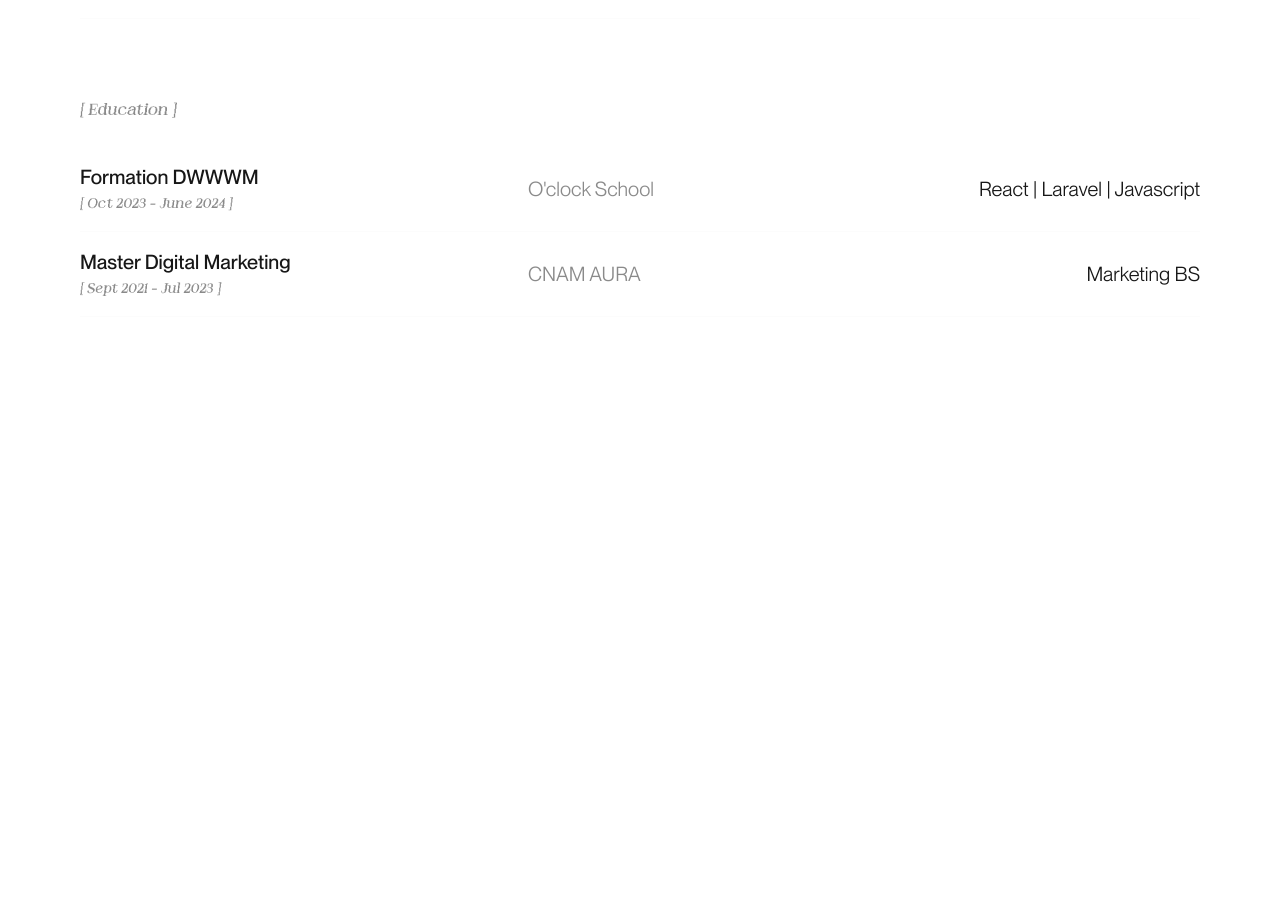
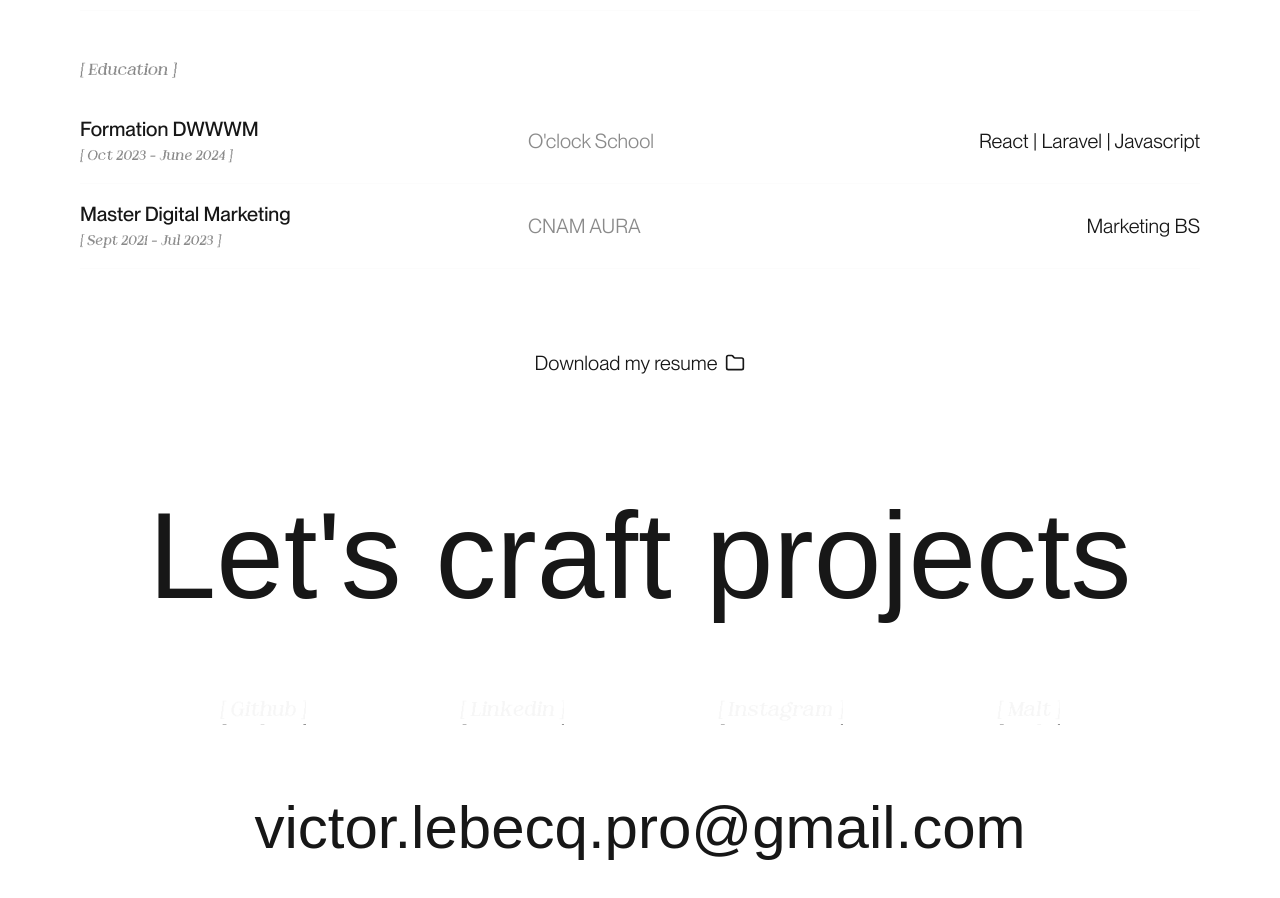
Before and after one commit to pommito/Portfolio-2024, a Next.js app: page / in a window 1280 px wide. Shown: the part 1504-2402 px from the top of the page. Before the commit the page ends 1821 px from the top, so only its background shows below. Built offline with nearby package versions, Linux system fonts and the light colour scheme.

Commit message:
Integ(Home): integration of the footer component

```diff
--- a/package.json
+++ b/package.json
@@ -10,6 +10,7 @@
   },
   "dependencies": {
     "framer-motion": "^11.9.0",
+    "lucide-react": "^0.446.0",
     "next": "14.2.13",
     "react": "^18",
     "react-dom": "^18"
--- a/src/app/layout.tsx
+++ b/src/app/layout.tsx
@@ -3,6 +3,7 @@ import localFont from 'next/font/local';
 import './globals.css';
 import Header from '@/components/Header';
 import Grid from '@/components/Grid';
+import Footer from '@/components/Footer';
 
 const dotemp8bit = localFont({
   src: './fonts/Dotemp-8bit.woff',
@@ -56,6 +57,7 @@ export default function RootLayout({
         <Grid />
         <Header />
         {children}
+        <Footer />
       </body>
     </html>
   );
--- a/src/app/page.tsx
+++ b/src/app/page.tsx
@@ -1,10 +1,13 @@
+import Link from 'next/link';
+import { Folder } from 'lucide-react';
+
 import ResumeListItem from '@/components/ResumeListItem';
 
 import { workExperiences, educations } from '@/data/resume';
 
 export default function Home() {
   return (
-    <main className="font-pp px-20">
+    <main className="font-pp px-20 ">
       <section className="flex flex-col h-screen py-20">
         <h2 className="font-dot text-9xl mt-[20vh] ">Victor Lebecq</h2>
         <h1 className="text-9xl ml-20">Front end developer</h1>
@@ -15,7 +18,7 @@ export default function Home() {
         </p>
       </section>
 
-      <section className="h-screen py-20">
+      <section className="py-20">
         <h3 className="font-dot text-6xl mb-20">About me</h3>
         <p className="leading-[150%] text-xl">
           Passionate about technology since childhood, I enjoy finding
@@ -24,18 +27,22 @@ export default function Home() {
           <br /> When I’m not coding, I’m probably skiing or exploring the mountains.
         </p>
 
-        <h4 className="font-dot opacity-50 mt-20 mb-6">[ Work Experiences ]</h4>
+        <h4 className="font-dot opacity-50 mt-20 mb-4">[ Work Experiences ]</h4>
         <ul>
           {workExperiences.map((exp, index) => (
             <ResumeListItem key={index} {...exp} />
           ))}
         </ul>
-        <h4 className="font-dot opacity-50 mt-20 mb-6">[ Education ]</h4>
+        <h4 className="font-dot opacity-50 mt-12 mb-4">[ Education ]</h4>
         <ul>
           {educations.map((exp, index) => (
             <ResumeListItem key={index} {...exp} />
           ))}
         </ul>
+        <Link href={'#'} className="flex items-center justify-center gap-2 mt-20 mx-auto w-fit">
+          <span className="text-xl">Download my resume</span>
+          <Folder size={20} />
+        </Link>
       </section>
     </main>
   );
--- /dev/null
+++ b/src/components/Footer.tsx
@@ -0,0 +1,34 @@
+import Link from 'next/link';
+import AnimatedLink from './AnimatedLink';
+
+export default function Footer() {
+  return (
+    <footer className="flex flex-col items-center leading-tight gap-16 px-20 py-6">
+      <h2 className="text-[9.5vw]">Let&apos;s craft projects</h2>
+      <ul className="font-dot flex justify-between text-xl w-3/4">
+        <li>
+          <AnimatedLink title="[ Github ]" url="https://github.com/pommito" />
+        </li>
+        <li>
+          <AnimatedLink
+            title="[ Linkedin ]"
+            url="https://www.linkedin.com/in/victor-lebecq-developpeur-react-wordpress-freelance/"
+          />
+        </li>
+        <li>
+          <AnimatedLink title="[ Instagram ]" url="https://www.instagram.com/dev.by.vic" />
+        </li>
+        <li>
+          <AnimatedLink title="[ Malt ]" url="https://www.malt.fr/profile/victorlebecq" />
+        </li>
+      </ul>
+      <Link href="mailto:victor.lebecq.pro@gmail.com" className="text-6xl">
+        victor.lebecq.pro@gmail.com
+      </Link>
+      <div className="text-[#f1f1f1]/50 text-sm flex justify-between pt-6 w-full border-t border-[#f1f1f1]/20">
+        <p>Made in the French Alpes</p>
+        <p>Copyright © 2024 All rights reserved</p>
+      </div>
+    </footer>
+  );
+}
```
Also changed, not shown: src/components/Header.tsx (+1 -1 lines), 1 other file (tests, documents, lock files or other folders).
